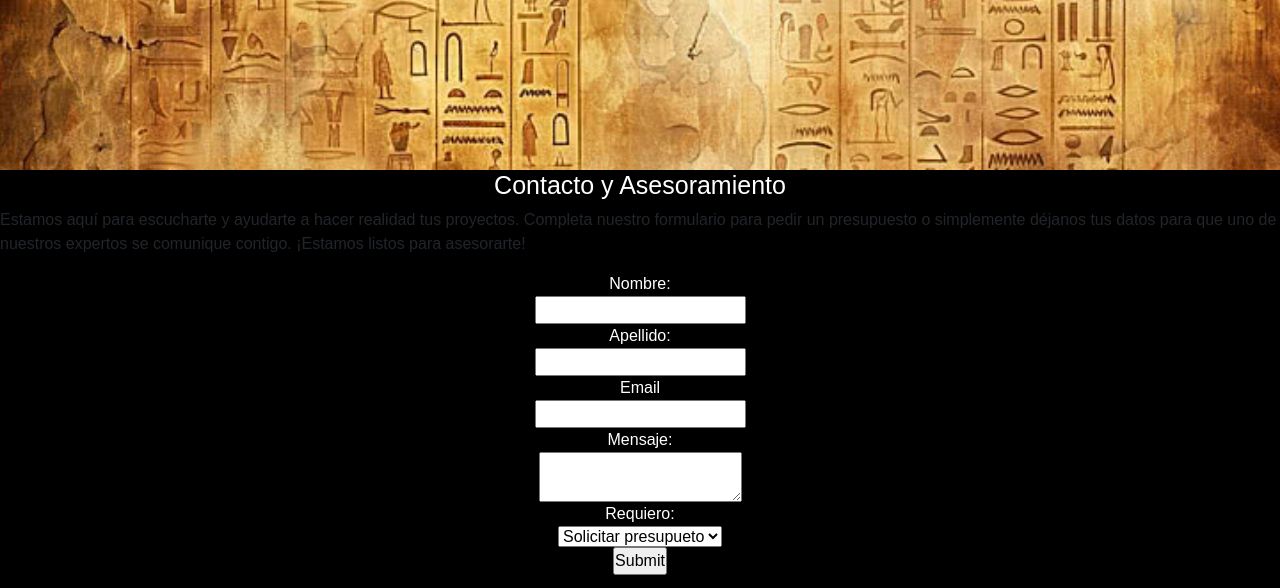
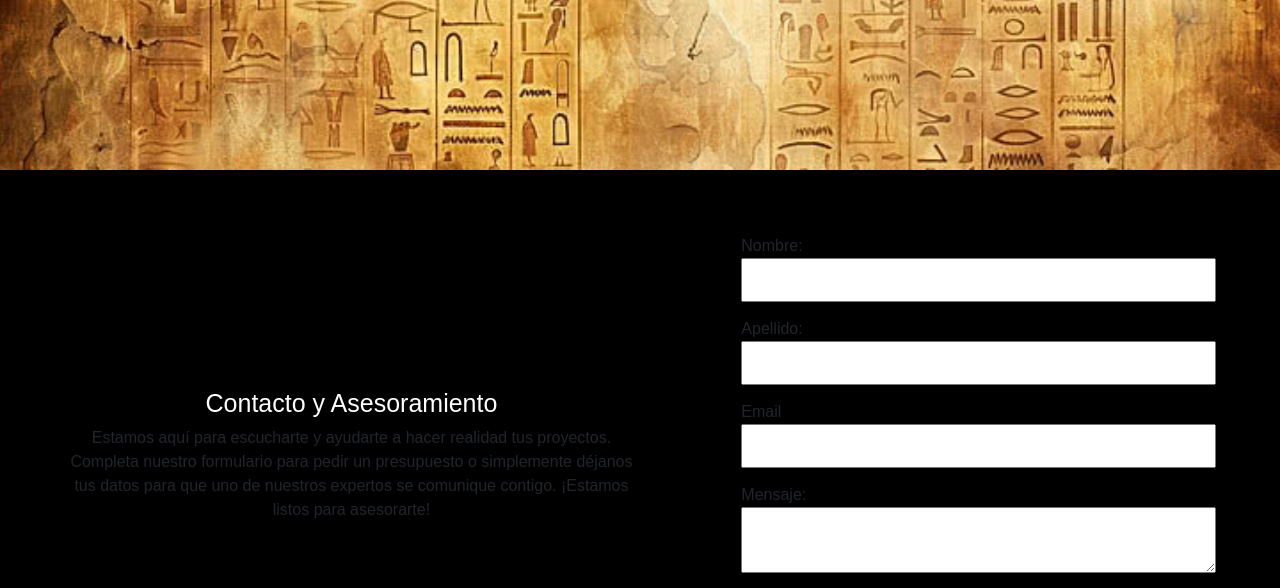
Before and after one commit to francoriverodev/Proyecto_fara-n, a plain HTML site: page paginas/contacto.html in a window 1280 px wide. Shown: the part 310-898 px from the top of the page. Drawn offline with nearby package versions, Linux system fonts and the light colour scheme; a web font is replaced by a local one.

Commit message:
contactos repair

```diff
--- a/paginas/contacto.html
+++ b/paginas/contacto.html
@@ -50,11 +50,11 @@
     </header>
     <main> <!--introduccion de la pagina-->
         <div class="contenedor-contactos">
-            <div>
+            <div class="intro-contacto">
                 <h2>Contacto y Asesoramiento</h2>
                 <p>Estamos aquí para escucharte y ayudarte a hacer realidad tus proyectos. Completa nuestro formulario para pedir un presupuesto o simplemente déjanos tus datos para que uno de nuestros expertos se comunique contigo. ¡Estamos listos para asesorarte!</p>
             </div>
-            <div>
+            <div class="form-contacto">
                 <form action="/submit" method="post">
                     <label for="name">Nombre:</label>
                     <input type="Nombre" name="Nombre" id="Nombre">
--- a/scss/layout/_main.scss
+++ b/scss/layout/_main.scss
@@ -22,27 +22,20 @@ main h2{
   object-fit: cover;
 }
 .contenedor-contactos {
-    display: flex; /* Para alinear los dos divs en fila */
-    justify-content: space-between; /* Espacio entre los elementos */
-    align-items: flex-start; /* Alinea al inicio verticalmente */
-    gap: 40px; /* Espacio entre los divs */
-    padding: 20px;
+  display: flex;
+  flex-direction: column;
+  margin: 5vw;
 }
-
-.contenedor-contactos > div:first-child {
-    flex: 1; /* Toma un espacio proporcional */
+.intro-contacto{
+  padding: 10vw;
+  text-align: center;
 }
-
-.contenedor-contactos > div:last-child {
-    flex: 1; /* Toma un espacio proporcional */
-    display: flex;
-    flex-direction: column; /* Para que el formulario sea columna */
+.form-contacto{
+  padding: 10vw;
 }
-
-/* Opcional: estilos para inputs y textarea */
 form input, form textarea, form select {
-    width: 100%;
-    margin-bottom: 15px;
-    padding: 8px;
-    box-sizing: border-box;
+  width: 100%;
+  margin-bottom: 15px;
+  padding: 8px;
+  box-sizing: border-box;
 }
--- a/scss/mq/_mq.scss
+++ b/scss/mq/_mq.scss
@@ -37,4 +37,17 @@
         width: 3rem;
         height: 3rem;
     }
+    .contenedor-contactos{
+        display: flex;
+        flex-direction: row;
     }
+    .intro-contacto{
+        padding: 0;
+        padding-top: 12vw;
+        padding-right: 8vw;
+    }
+    .form-contacto{
+        padding: 0;
+    }
+
+}
--- a/scss/style.scss
+++ b/scss/style.scss
@@ -2,7 +2,6 @@
 @import "./layout/header";
 @import "./layout/main";
 @import "./layout/footer";
-@import "./layout/contactos";
 @import "./mq/mq";
 
 *{
@@ -11,3 +10,6 @@
     padding: 0;
     box-sizing: border-box;
 }
+body{
+    background-color: $negro;
+}
```
Also changed, not shown: css/style.css, 1 other file. Lines whose indentation alone changed are shown as unchanged.
